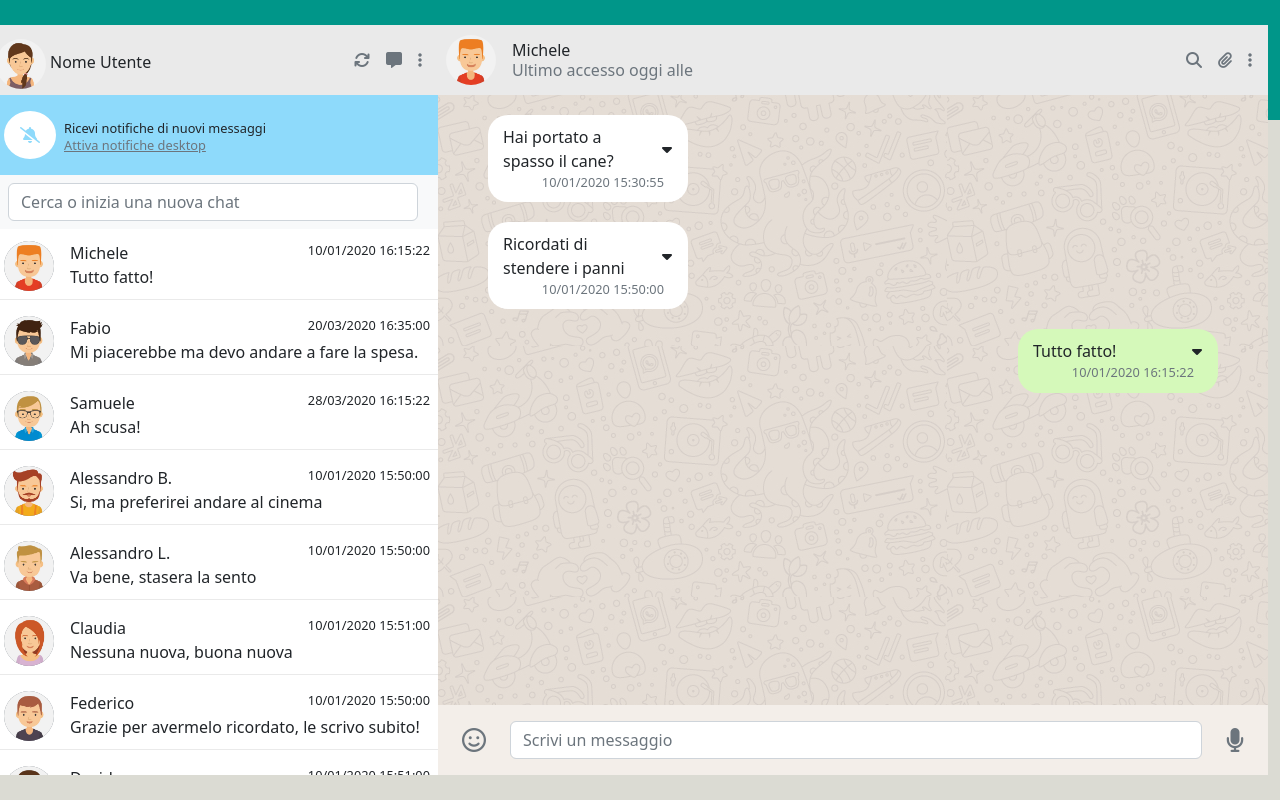
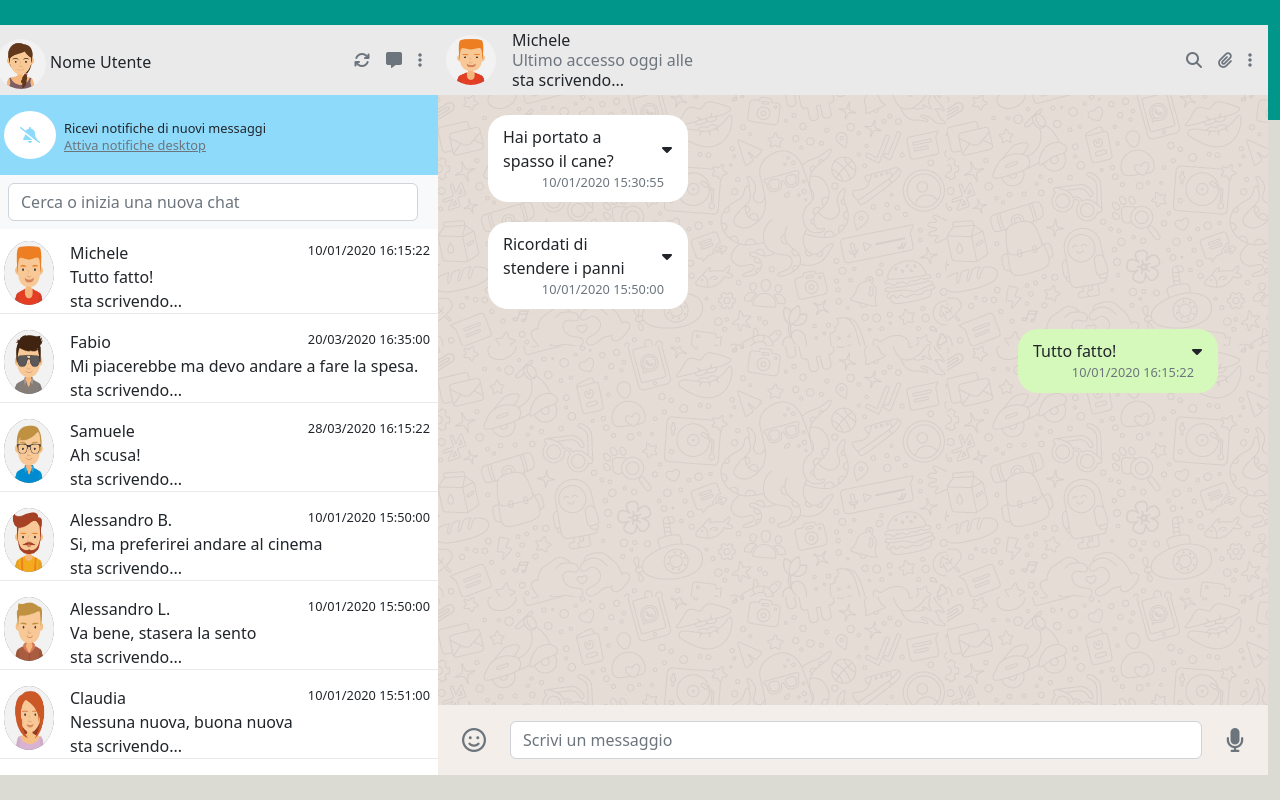
Before and after one commit to GiordanoGuidi/vue-boolzapp, a plain HTML site: page index.html in a window 1280 px wide. Drawn offline with nearby package versions, Linux system fonts and the light colour scheme.

Commit message:
removed some comments

```diff
--- a/JS/script.js
+++ b/JS/script.js
@@ -99,7 +99,6 @@ const app = createApp({
        }
 
 
-
     },
 
 
--- a/index.html
+++ b/index.html
@@ -22,7 +22,7 @@
 <body>
     <div id="root" class="d-flex justify-content-center align-items-center">
         <!--MAIN CONTAINER-->
-        <main class="main-container d-flex">
+        <main class="main-container  d-flex">
             <div class="row w-100 h-100">
                 <!--LEFT CONTENT-->
                 <nav class="sidebar col-xl-4 col-md-2 h-100 p-0" :class="{'d-block':hasFullContent}" >
@@ -74,7 +74,7 @@
                                     <div>
                                         <span class="ms-3">{{contact.name}}</span>
                                         <p id="last-message" class="ms-3">{{getLastMessage(contact).text}}</p>
-                                        <!-- <p class="ms-3">sta scrivendo...</p> -->
+                                        <p class="ms-3">sta scrivendo...</p>
                                     </div>
                                     <div class="text-end position-absolute end-0 me-2">
                                         <div id="date-message" class="small-text">{{getLastMessage(contact).date}}</div>
@@ -96,7 +96,7 @@
                             <div class="lh-sm ms-3">
                                 <p>{{currentContact.name}}</p>
                                 <p class="text-secondary">Ultimo accesso oggi alle</p>
-                                <!-- <p v-show="isWriting">sta scrivendo...</p> -->
+                                <p>sta scrivendo...</p>
                             </div>
 
                         </div>
```
Also changed, not shown: 1 other file.
